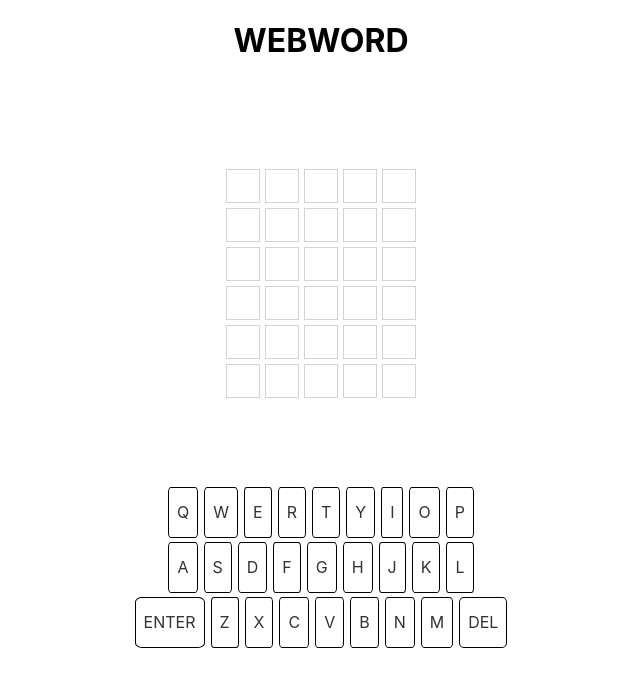
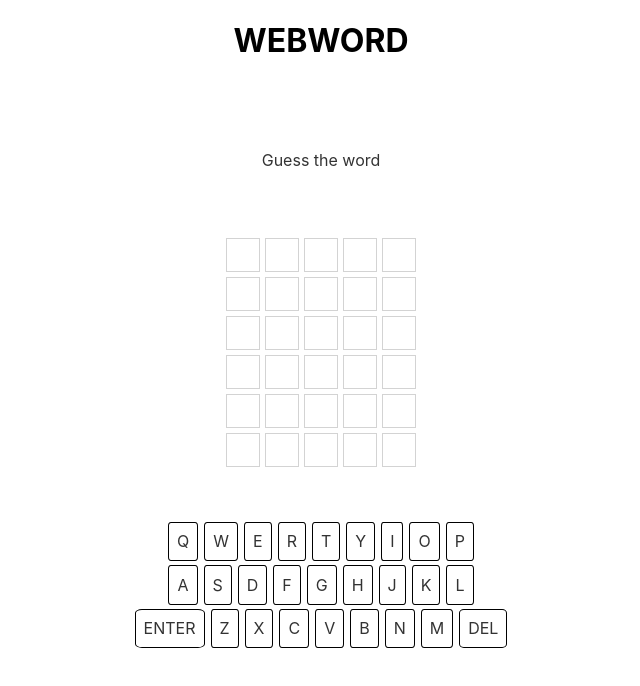
Before and after one commit to philrwebb/wordly, a Svelte app: page / in a window 1280 px wide. Shown: the top 686 px of the page, without its empty margins (319-959 px from the left). Built offline with nearby package versions, Linux system fonts and the light colour scheme.

Commit message:
continuing refinement

```diff
--- a/src/App.svelte
+++ b/src/App.svelte
@@ -3,10 +3,7 @@
 	import Keyboard from "./keyboard.svelte";
 	import {gameData, keyboardData, initialiseStore} from "./store.js"
 	const handleKeydown = (event) => {
-		console.log($gameData.wordToGuess);
 		event.preventDefault();
-		// if(event.key.toUpperCase() === "TAB" || event.key.toUpperCase() === "SHIFT")
-		// 	return
 		if($gameData.currentRow > 5) return
 		if(event.key === 'Backspace' && $gameData.currentCol > 0) {
 			$gameData.currentCol--
@@ -19,7 +16,6 @@
 			$gameData.currentCol = 0
 			$gameData.gameWon = checkWord($gameData.rowstate[$gameData.currentRow-1], $gameData.wordToGuess)
 			$keyboardData.keystate = setKeyBoard($keyboardData.keystate, $gameData.rowstate[$gameData.currentRow-1]);
-			console.log($keyboardData.keystate);
 			return
 		} else if ($gameData.currentCol <= 4 && event.key === 'Enter') {
 			console.log('not finished')
@@ -39,16 +35,13 @@
 							keystate[j][k].color = "lightgreen"
 							keystate[j][k].inWord = true
 							keystate[j][k].rightplace = true
-							console.log("setting green");
 							break;
 						} else if (rowstate[i].inWord) {
 							keystate[j][k].color = "#fad6a5"
 							keystate[j][k].inWord = true
-							console.log("setting orange")
 							break;
 						} else {
 							keystate[j][k].color = "lightgrey";
-							console.log("setting lightgrey")
 							break;
 						}
 					}
@@ -101,13 +94,14 @@
 	<h1 style:color="{$gameData.gameWon ? 'red' : 'black'}">
 		WEBWORD
 	</h1>
+	<p>
+		{$gameData.gameWon ? 'You won!' : 'Guess the word'}
+	</p>
 	<span class="rows">
 		<Rows></Rows>
 	</span>
 	<Keyboard on:keypressed={handlekeypressed}></Keyboard>
 </div>
-<!-- <button on:click={initialiseStore($keyboardData, $gameData)}>Reset Game</button> -->
-
 
 <style>
 	.container {
--- a/src/keyboard.svelte
+++ b/src/keyboard.svelte
@@ -13,7 +13,6 @@
 	.keyboard {
 		display: grid;
 		grid-template-columns: 1fr;
-		/* align-items: center; */
 		justify-items: center;
 		padding: 0;
 		margin: 0;
```
Also changed, not shown: public/build/bundle.css, public/build/bundle.js, 1 other file (tests, documents, lock files or other folders).
